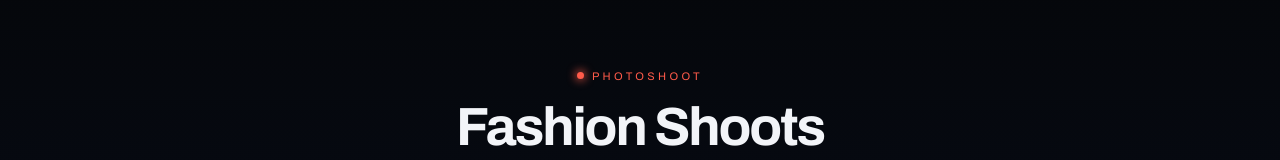
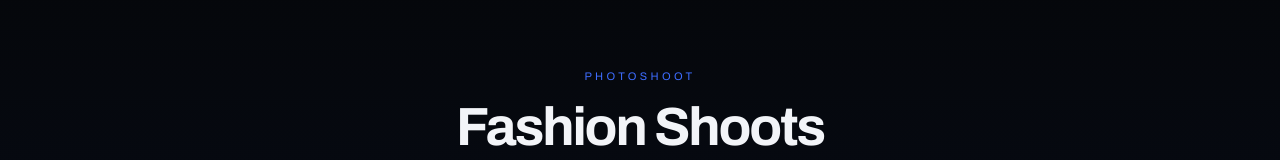
Before and after one commit to MirageTHE69/marca-final-test, a Next.js app: page /portfolio in a window 1280 px wide. Shown: the part 361-521 px from the top of the page. Built offline with nearby package versions, Linux system fonts and the light colour scheme.

Commit message:
Revert "Add Signal: per-category accent colors on the dark theme"
This reverts commit 921ae68dc3bdda8685dad9cf47cff6703eb6cd0f.

```diff
--- a/app/globals.css
+++ b/app/globals.css
@@ -4,15 +4,6 @@
   --accent: #3E6DFF;
   --ink: #05070B;
   --navy: #0A1326;
-
-  /* Signal — per-category accent set. --accent (Ad Campaigns) stays the
-     default/primary color everywhere else on the site (CTAs, links, etc). */
-  --accent-ads: #3E6DFF;
-  --accent-fashion: #FF5B4A;
-  --accent-product: #F5A623;
-  --accent-branding: #8B5CF6;
-  --accent-reels: #2DD4BF;
-  --accent-youtube: #FF3D9A;
 }
 
 html {
@@ -311,25 +302,11 @@ button {
 }
 
 .pf-card .pf-media {
-  transition: transform 600ms cubic-bezier(.16,1,.3,1), border-color 400ms, box-shadow 400ms;
-  border-color: rgba(242,244,248,.08);
+  transition: transform 600ms cubic-bezier(.16,1,.3,1);
 }
 
 .pf-card:hover .pf-media {
   transform: scale(1.01);
-  border-color: var(--card-accent, var(--accent));
-  box-shadow: 0 16px 40px -14px var(--card-accent, var(--accent));
-}
-
-.pf-kicker-dot {
-  display: inline-block;
-  width: 7px;
-  height: 7px;
-  border-radius: 999px;
-  margin-right: 8px;
-  background: var(--card-accent, var(--accent));
-  box-shadow: 0 0 10px 1px var(--card-accent, var(--accent));
-  vertical-align: middle;
 }
 
 .work-index-card {
--- a/components/portfolio/PortfolioSections.tsx
+++ b/components/portfolio/PortfolioSections.tsx
@@ -24,9 +24,8 @@ function MixedRow({ items }: { items: PortfolioItem[] }) {
   return (
     <>
       {items.map((item) => (
-        <article key={item.id} className="pf-card" style={{ flex: '0 0 auto', scrollSnapAlign: 'center', display: 'flex', flexDirection: 'column', gap: 16 }}>
+        <article key={item.id} style={{ flex: '0 0 auto', scrollSnapAlign: 'center', display: 'flex', flexDirection: 'column', gap: 16 }}>
           <div
-            className="pf-media"
             style={{
               position: 'relative',
               height: RAIL_HEIGHT,
@@ -50,8 +49,8 @@ function ReelRow({ items }: { items: PortfolioItem[] }) {
   return (
     <>
       {items.map((item) => (
-        <article key={item.id} className="pf-card" style={{ flex: '0 0 clamp(230px,22vw,300px)', scrollSnapAlign: 'center', display: 'flex', flexDirection: 'column', gap: 16 }}>
-          <div className="pf-media" style={{ position: 'relative', aspectRatio: '9 / 16', overflow: 'hidden', borderRadius: 14, background: '#0C1526', border: '1px solid rgba(242,244,248,.08)' }}>
+        <article key={item.id} style={{ flex: '0 0 clamp(230px,22vw,300px)', scrollSnapAlign: 'center', display: 'flex', flexDirection: 'column', gap: 16 }}>
+          <div style={{ position: 'relative', aspectRatio: '9 / 16', overflow: 'hidden', borderRadius: 14, background: '#0C1526', border: '1px solid rgba(242,244,248,.08)' }}>
             <MediaSlot type="video" src={item.src} placeholder="Drop reel" sizes="300px" />
           </div>
           <ItemCaption item={item} />
@@ -65,9 +64,8 @@ function FilmRow({ items }: { items: PortfolioItem[] }) {
   return (
     <>
       {items.map((item) => (
-        <article key={item.id} className="pf-card" style={{ flex: '0 0 clamp(320px,42vw,620px)', scrollSnapAlign: 'center', display: 'flex', flexDirection: 'column', gap: 18 }}>
+        <article key={item.id} style={{ flex: '0 0 clamp(320px,42vw,620px)', scrollSnapAlign: 'center', display: 'flex', flexDirection: 'column', gap: 18 }}>
           <div
-            className="pf-media"
             style={{
               position: 'relative',
               aspectRatio: '16 / 9',
@@ -95,14 +93,10 @@ function CategorySection({ section, items, index }: { section: PortfolioSection;
         position: 'relative',
         padding: 'clamp(70px,10vh,120px) 0',
         background: BACKGROUNDS[index % BACKGROUNDS.length],
-        ['--card-accent' as string]: section.accent,
       }}
     >
       <div style={{ display: 'flex', flexDirection: 'column', alignItems: 'center', gap: 18, padding: '0 clamp(24px,6vw,60px)', textAlign: 'center' }}>
-        <span style={{ display: 'inline-flex', alignItems: 'center', fontSize: 11, letterSpacing: '.3em', textTransform: 'uppercase', color: section.accent }}>
-          <span className="pf-kicker-dot" aria-hidden="true" />
-          {section.kicker}
-        </span>
+        <span style={{ fontSize: 11, letterSpacing: '.3em', textTransform: 'uppercase', color: 'var(--accent)' }}>{section.kicker}</span>
         <h2 style={{ margin: 0, maxWidth: '22ch', fontSize: 'clamp(32px,4.2vw,64px)', fontWeight: 700, letterSpacing: '-.04em', lineHeight: 1.04 }}>
           {section.title}
         </h2>
--- a/components/portfolio/portfolioItems.ts
+++ b/components/portfolio/portfolioItems.ts
@@ -24,8 +24,6 @@ export interface PortfolioSection {
   description: string;
   /** `mixed` — natural-width row of varied-aspect stills. `reel` — fixed 9:16 columns. `film` — fixed 16:9 columns. */
   layout: 'mixed' | 'reel' | 'film';
-  /** This category's Signal accent — a `--accent-*` custom property from globals.css. */
-  accent: string;
 }
 
 export const portfolioSections: PortfolioSection[] = [
@@ -35,7 +33,6 @@ export const portfolioSections: PortfolioSection[] = [
     title: 'Fashion Shoots',
     description: 'Editorial and bridal fashion photography built to make a brand’s visual identity unmistakable.',
     layout: 'mixed',
-    accent: 'var(--accent-fashion)',
   },
   {
     key: 'product-shoots',
@@ -43,7 +40,6 @@ export const portfolioSections: PortfolioSection[] = [
     title: 'Product Shoots',
     description: 'Product, food and lifestyle photography styled to make every SKU impossible to scroll past.',
     layout: 'mixed',
-    accent: 'var(--accent-product)',
   },
   {
     key: 'branding-packaging',
@@ -51,7 +47,6 @@ export const portfolioSections: PortfolioSection[] = [
     title: 'Branding and Packaging',
     description: 'Brand systems, labels and packaging design engineered to win shelf and feed attention.',
     layout: 'mixed',
-    accent: 'var(--accent-branding)',
   },
   {
     key: 'ad-campaigns',
@@ -59,7 +54,6 @@ export const portfolioSections: PortfolioSection[] = [
     title: 'Ad Campaigns',
     description: 'Scroll-stopping performance ads — concept to platform-native cutdown — engineered for maximum ROAS.',
     layout: 'reel',
-    accent: 'var(--accent-ads)',
   },
   {
     key: 'instagram-reels',
@@ -67,7 +61,6 @@ export const portfolioSections: PortfolioSection[] = [
     title: 'Instagram Reels',
     description: 'Organic short-form content built to grow followings, drive views, and build creator authority.',
     layout: 'reel',
-    accent: 'var(--accent-reels)',
   },
   {
     key: 'youtube-videos',
@@ -75,7 +68,6 @@ export const portfolioSections: PortfolioSection[] = [
     title: 'Youtube Videos',
     description: 'Documentary-style long-form films crafted to hook viewers early and keep them watching.',
     layout: 'film',
-    accent: 'var(--accent-youtube)',
   },
 ];
 
```
Also changed, not shown: components/LongFormSection.tsx (+3 -7 lines), components/ShortFormSection.tsx (+3 -7 lines).
